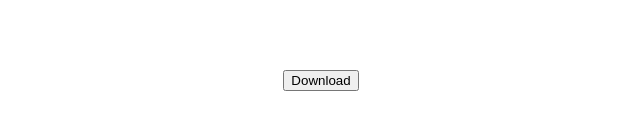
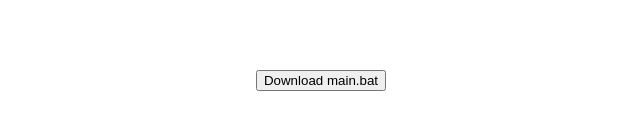
Before and after one commit to ert11er/customcmd, a plain HTML site: page index.html in a window 1280 px wide. Shown: the part 320-450 px from the top of the page, without its empty margins (319-959 px from the left). Drawn offline with Linux system fonts and the light colour scheme.

Commit message:
Update index.html

```diff
--- a/index.html
+++ b/index.html
@@ -17,7 +17,7 @@
 </head>
 <body>
     <a href="https://raw.githubusercontent.com/ert11er/customcmd/main/main.bat" download="main.bat">
-        <button>Download</button>
+        <button>Download main.bat</button>
     </a>
 </body>
 </html>
```
